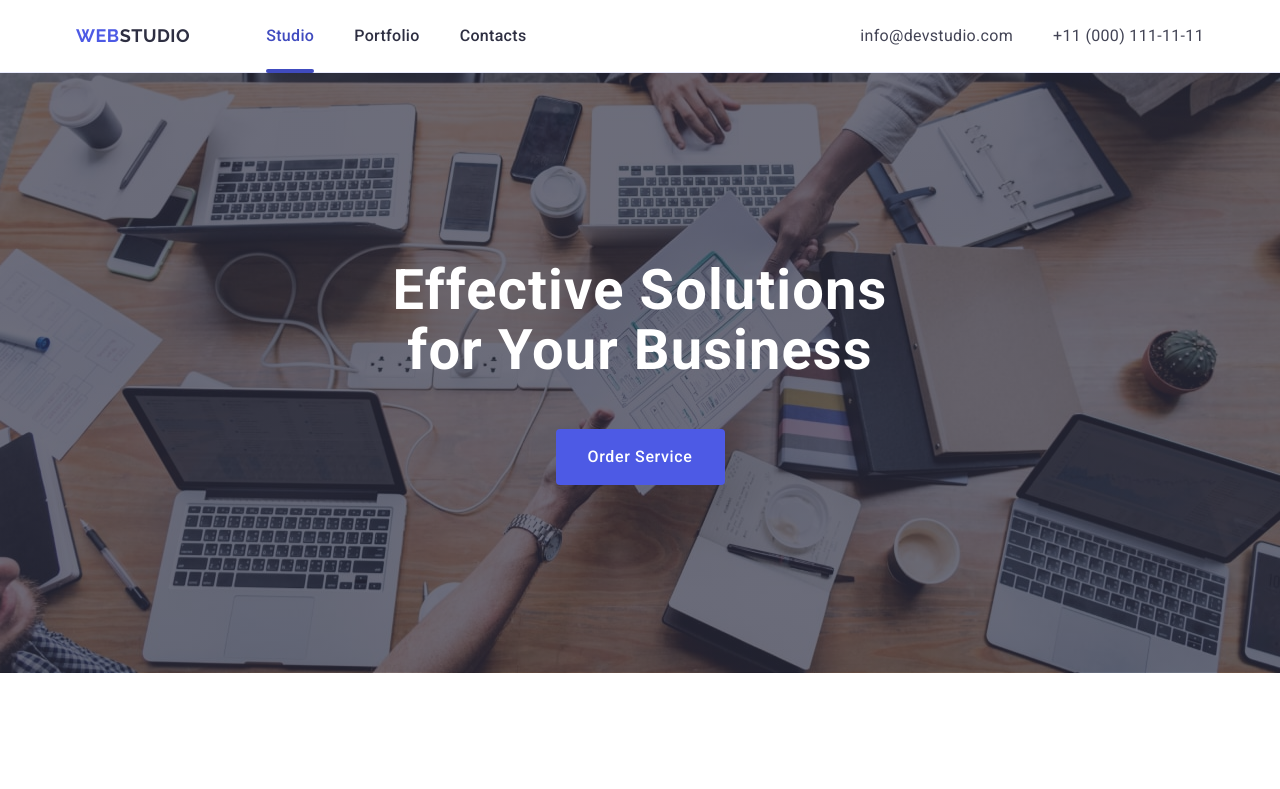
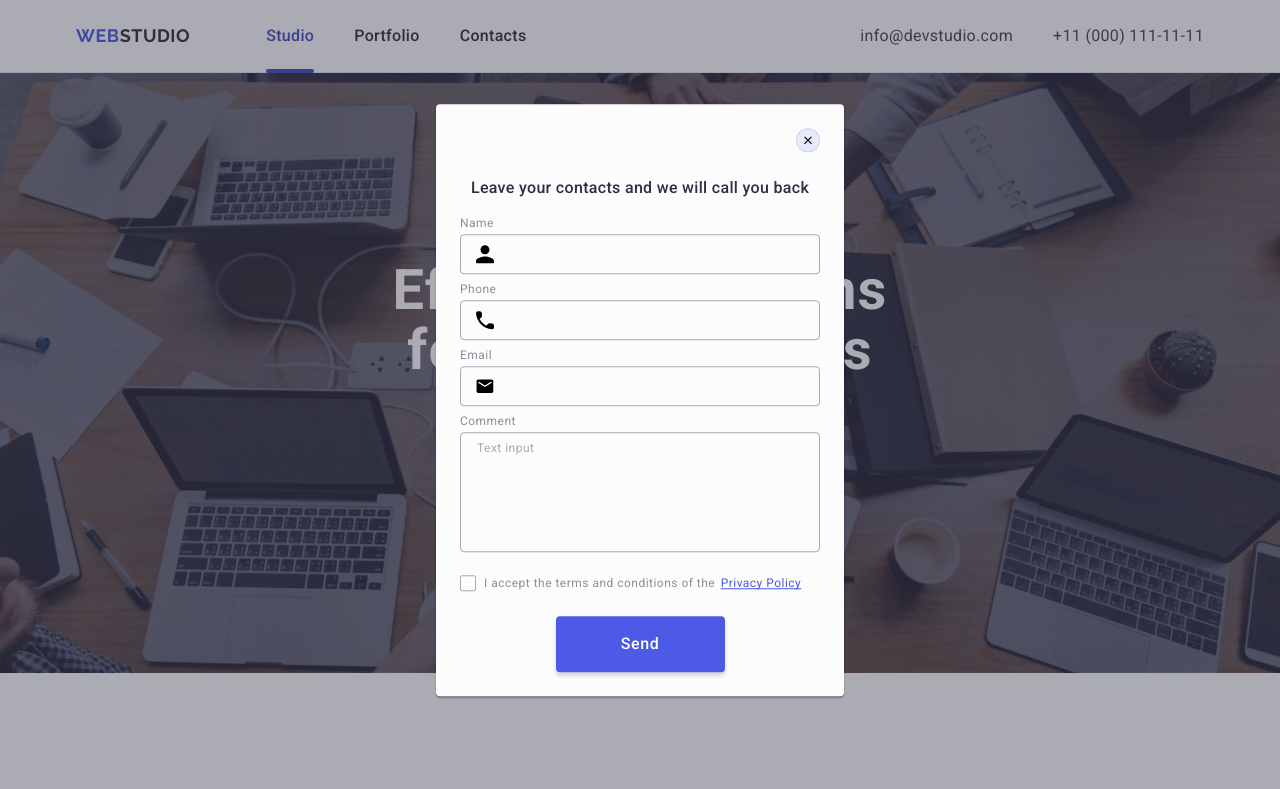
Before and after one commit to oleksiikorolenko/goit-markup-hw-05, a plain HTML site: page index.html in a window 1280 px wide. Shown: the top 789 px of the page. Drawn offline with nearby package versions, Linux system fonts and the light colour scheme.

Commit message:
final commit

```diff
--- a/css/styles.css
+++ b/css/styles.css
@@ -777,6 +777,7 @@ transition: border-color 250ms cubic-bezier(0.4, 0, 0.2, 1);
         height: 120px;
         resize: none;
         padding: 8px 16px;
+        background-color: transparent;
         outline: transparent;
         transition: border-color 250ms cubic-bezier(0.4, 0, 0.2, 1);
 }
@@ -793,11 +794,18 @@ color: rgba(46, 47, 66, 0.4);
     border-color: #4D5AE5
 }
 
+.checkbox-div{
+    margin-bottom: 24px;
+}
+
 .checkbox-label{
-display: flex;
-flex-direction: row;
-    align-items: center;
-    margin-bottom: 24px;
+
+   margin-bottom: 24px;
+font-weight: 400;
+    font-size: 12px;
+    line-height: 1.17;
+    letter-spacing: 0.04em;
+    color: #8e8f99;
 }
 
 .policy-link{
@@ -837,13 +845,13 @@ font-weight: 500;
 }
 
 .checkbox-span{
-display: inline-flex;
+    display: inline-flex;
     width: 16px;
     height: 16px;
     border-radius: 2px;
         border: 1px solid rgba(46, 47, 66, 0.4);
         margin-right: 8px;
-        display: flex;
+
         justify-content: center;
         align-items: center;
         transition: background-color 250ms cubic-bezier(0.4, 0, 0.2, 1), border 250ms cubic-bezier(0.4, 0, 0.2, 1), fill 250ms cubic-bezier(0.4, 0, 0.2, 1);
--- a/index.html
+++ b/index.html
@@ -480,7 +480,7 @@
         </div>
       </div>
     </footer>
-    <div class="backdrop">
+    <div class="backdrop is-open">
       <div class="modal">
         <button type="button" class="close-button">
           <svg class="close-icon" width="8" height="8">
@@ -497,7 +497,7 @@
               <input
                 type="text"
                 class="form-input"
-                name="username"
+                name="user-name"
                 id="user-name"
               />
               <svg class="input-icon" width="18" height="24">
@@ -549,7 +549,7 @@
               name="user-privacy"
               id="user-privacy"
               value="true"
-            /><label for="user-privacy" class="form-label checkbox-label"
+            /><label for="user-privacy" class="checkbox-label"
               ><span class="checkbox-span"
                 ><svg class="check-icon" width="10" height="8">
                   <use href="./images/icons.svg#icon-check"></use></svg></span
```
